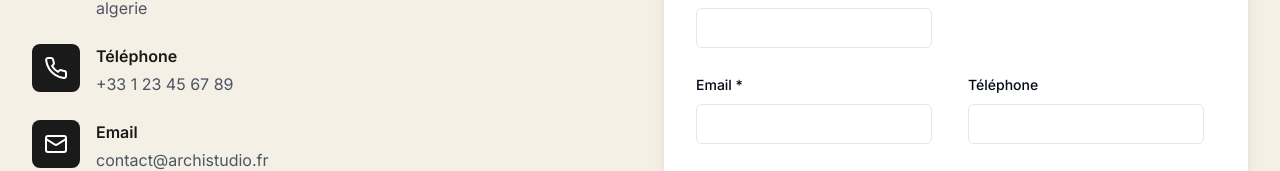
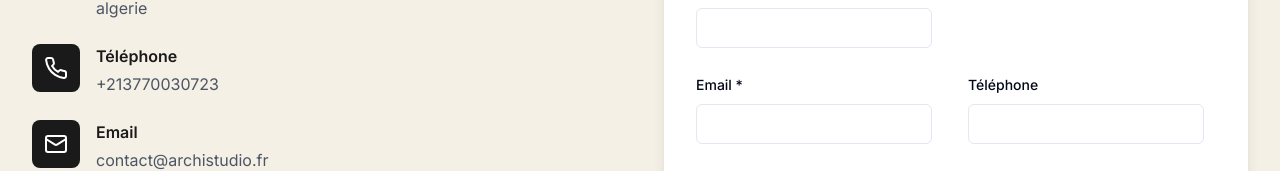
Before and after one commit to iphonoran3-create/archistudio, a Next.js app: page /contact in a window 1280 px wide. Shown: the part 488-659 px from the top of the page. Built offline with nearby package versions, Linux system fonts and the light colour scheme; no server answers.

Commit message:
Update  number

```diff
--- a/app/contact/page.tsx
+++ b/app/contact/page.tsx
@@ -127,7 +127,7 @@ export default function ContactPage() {
                     <h3 className="font-semibold text-archi-dark mb-1">Téléphone</h3>
                     <p className="text-gray-600">
                       <a href="tel:+33123456789" className="hover:text-archi-accent transition-colors">
-                        +33 1 23 45 67 89
+                       +213770030723
                       </a>
                     </p>
                   </div>
```
